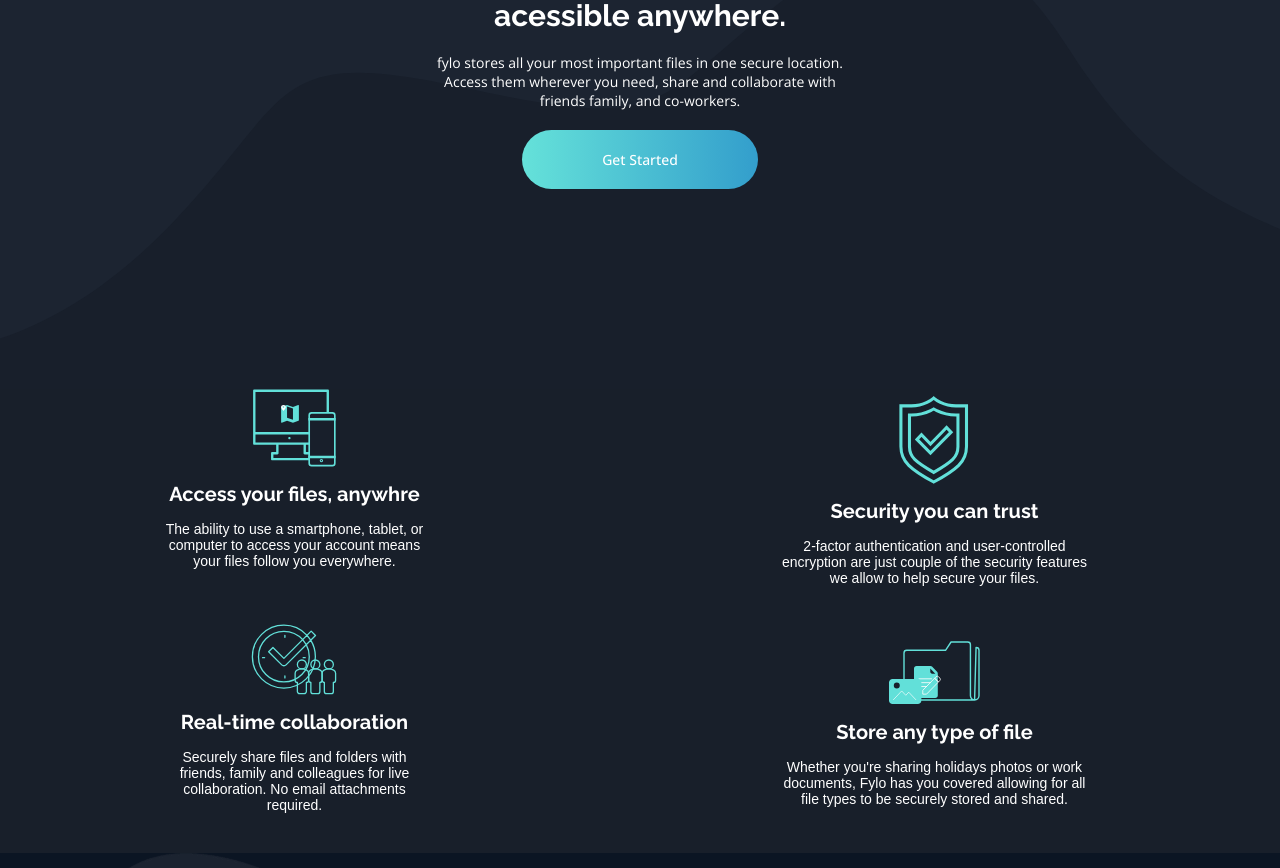
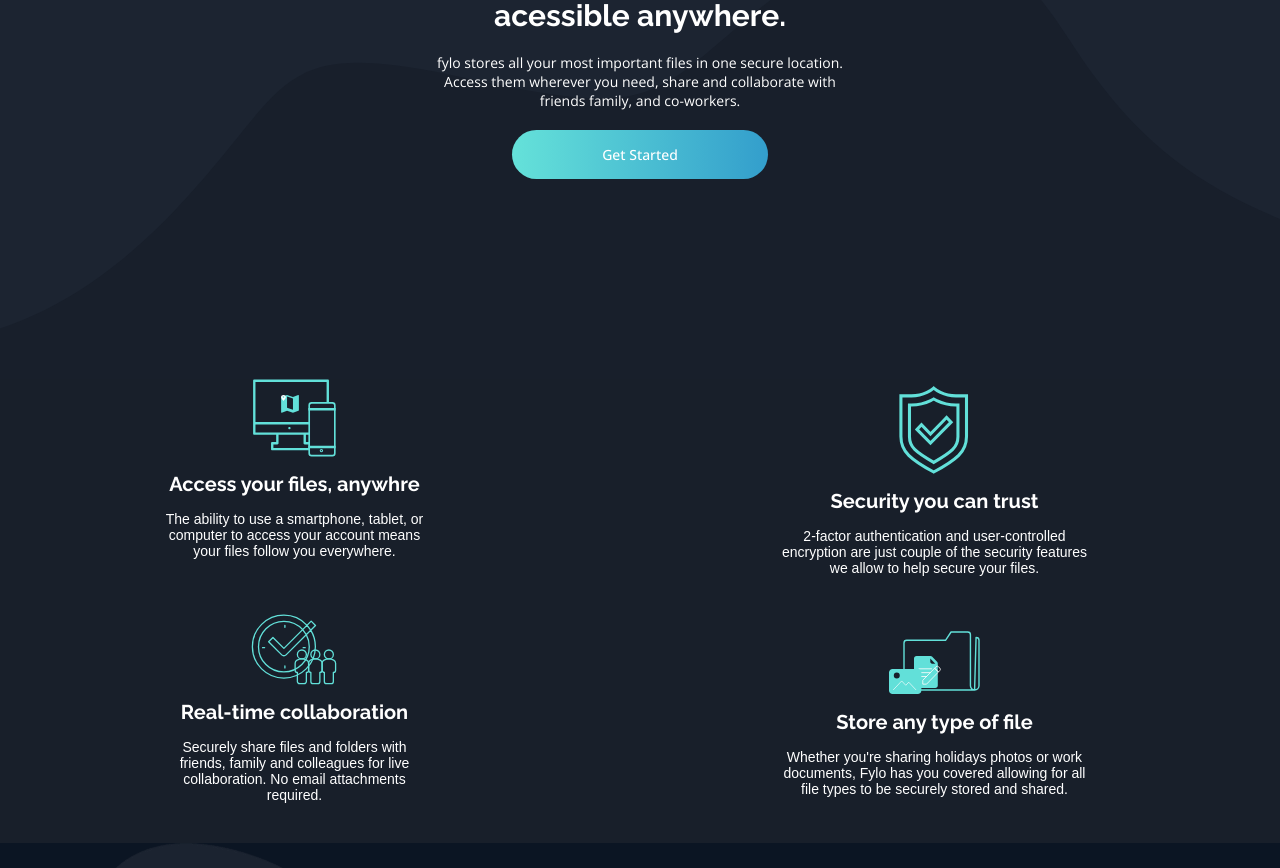
Before and after one commit to LucasLaino/frontend-mentor-fylo-lading-page, a React (Vite) app: page / in a window 1280 px wide. Shown: the part 943-1811 px from the top of the page. Built offline with nearby package versions, Linux system fonts and the light colour scheme.

Commit message:
Refeactor: Altera as dimensões do botão Get Started

```diff
--- a/src/components/IntroSection/IntroSection.module.css
+++ b/src/components/IntroSection/IntroSection.module.css
@@ -27,7 +27,7 @@
     font-weight: 500;
     transition: 0.3s;
     font-size: 1.4rem;
-    padding: 20px 80px;
+    padding: 15px 90px;
     color: var(--White);
     border-radius: 50px;
     transition: 0.3s ease-out;
```
